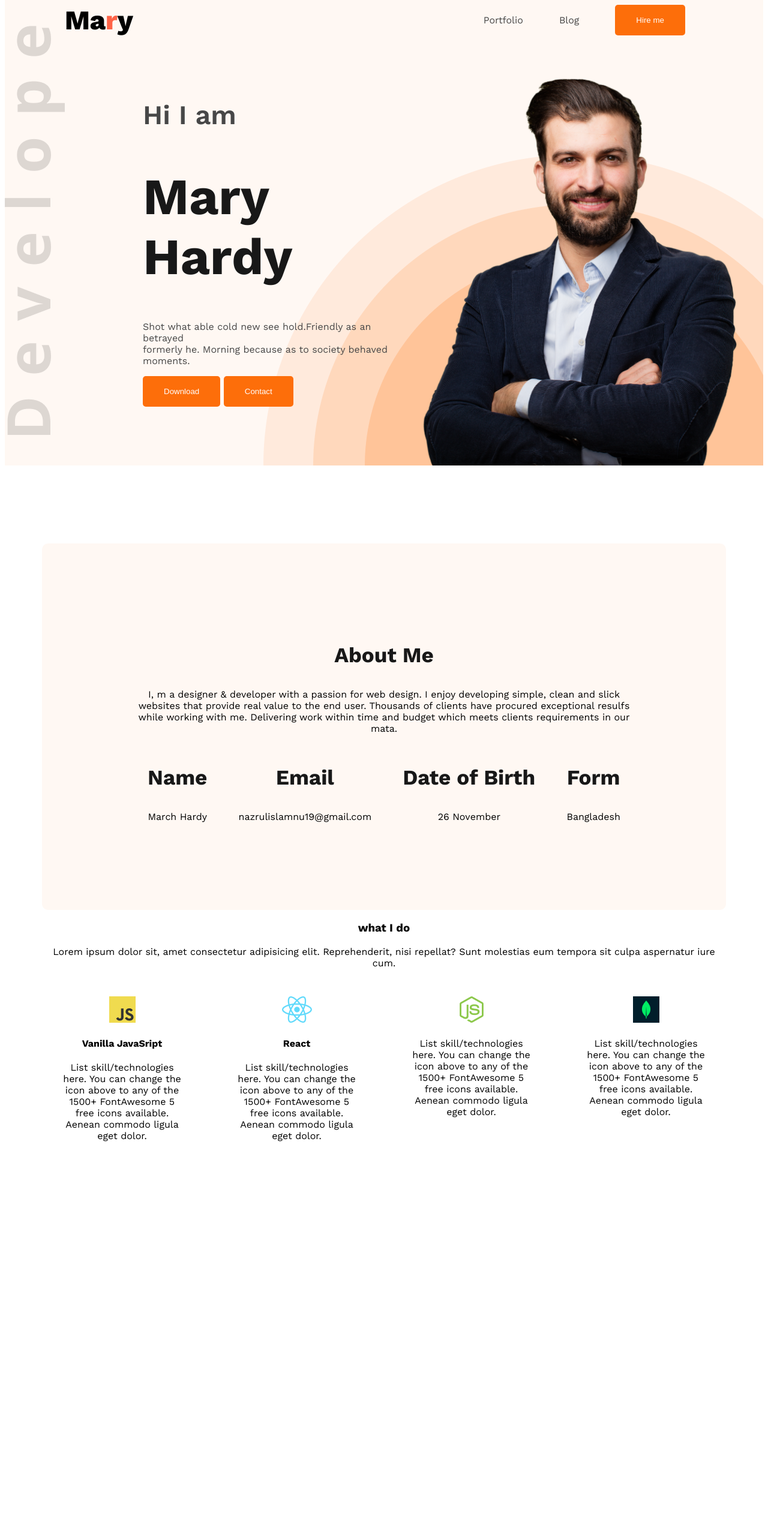
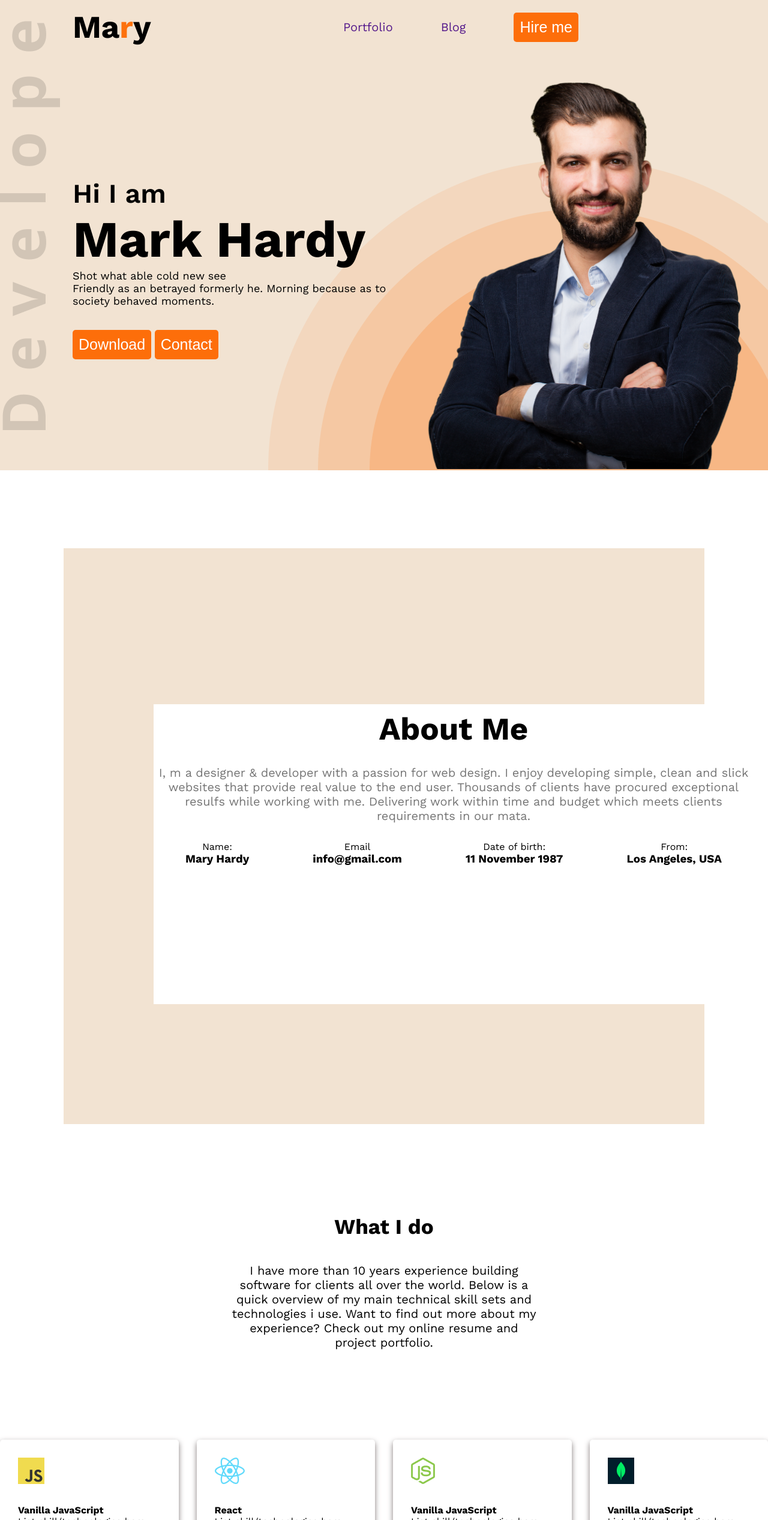
Before and after one commit to dev-nazrul/nazrul-new-project, a plain HTML site: page index.html in a window 1280 px wide. Shown: the part 46-2580 px from the top of the page at 60% size. Before the commit the page ends 2003 px from the top, so only its background shows below. Drawn offline with nearby package versions, Linux system fonts and the light colour scheme.

Commit message:
added content

```diff
--- a/index.html
+++ b/index.html
@@ -4,7 +4,7 @@
 <head>
     <meta charset="UTF-8">
     <meta name="viewport" content="width=device-width, initial-scale=1.0">
-    <title>Nazrul new project</title>
+    <title>Mary Hardy</title>
     <link rel="preconnect" href="https://fonts.googleapis.com">
     <link rel="preconnect" href="https://fonts.gstatic.com" crossorigin>
     <link
@@ -14,94 +14,180 @@
 </head>
 
 <body class="work-sans-normal">
-    <header class="header secondary-bg">
-        <nav>
-            <h3 class="nav-tittle">Ma<span class="mary">r</span>y</h3>
-            <ul>
-                <li><a class="dark-2" href="">Portfolio</a></li>
-                <li><a class="dark-2" href="">Blog</a></li>
-                <li><a href=""></a><button class="btn-primary">Hire me</button></li>
+    <header class="bg header">
+        <nav class="nav-tittle">
+            <div class="nav-nazrul">
+                <h3>Ma<span class="nav-color">r</span>y</h3>
+            </div>
+
+            <ul class="nave-sub-tittle">
+                <li><a href="">Portfolio</a></li>
+                <li><a href="">Blog</a></li>
+                <li><a href=""><button class="dark">Hire me</button></a></li>
             </ul>
         </nav>
         <div class="banner">
-            <div class="banner-tittle dark-2">
-                <h4 class="wellcome">Hi I am </h4>
-                <h1 class="main-name">Mary Hardy</h1>
-                <p>Shot what able cold new see hold.Friendly as an betrayed <br>formerly he. Morning because as to
-                    society
-                    behaved moments.</p>
-                <button class="btn-primary">Download</button>
-                <button class="btn-primary">Contact</button>
+            <div>
+                <h3 class="banner-tittle">Hi I am </h3>
+                <h1>Mark Hardy</h1>
+                <p class="banner-desription">Shot what able cold new see <br>Friendly as an betrayed formerly he.
+                    Morning because as to society behaved
+                    moments.</p><br><br>
+
+                <button class="dark">Download</button>
+                <button class="dark">Contact</button>
             </div>
+
             <img class="profile-pic" src="images/hardy.png" alt="">
+
         </div>
-    </header >
+    </header>
     <main>
-        <section class="about secondary-bg">
-            <h3 class="about-tittle">About Me</h3>
-            <p class="about-description">I, m a designer & developer with a passion for web design. I enjoy developing
-                simple, clean and slick
-                websites that provide real value to the end user. Thousands of clients have procured exceptional resulfs
-                while working with me. Delivering work within time and budget which meets clients requirements in our
-                mata.
+        <section class="parent bg">
+            <div class="sub-parent">
+                <div class="child-about">
+                    <h2>About Me</h2>
+                </div>
+                <div class="child-desription">
+                    <p>I, m a designer & developer with a passion for web design. I enjoy developing simple, clean and
+                        slick
+                        websites that provide real value to the end user. Thousands of clients have procured exceptional
+                        resulfs while working with me. Delivering work within time and budget which meets clients
+                        requirements in our mata.
                     </p>
-            <div class="about-items">
+                </div>
+                <div class="child-footer">
                     <div>
-                    <p class="about-tittle">Name</p>
-                    <p class="about-item">March Hardy</p>
+                        <p>Name:</p>
+                        <h3>Mary Hardy</h3>
                     </div>
                     <div>
-                    <p class="about-tittle">Email</p>
-                    <p class="about-item">nazrulislamnu19@gmail.com</p>
+                        <p>Email</p>
+                        <h3>info@gmail.com</h3>
                     </div>
                     <div>
-                    <p class="about-tittle">Date of Birth</p>
-                    <p class="about-item">26 November</p>
+                        <p>Date of birth:</p>
+                        <h3>11 November 1987</h3>
                     </div>
                     <div>
-                    <p class="about-tittle">Form</p>
-                    <p class="about-item">Bangladesh</p>
+                        <p>From:</p>
+                        <h3>Los Angeles, USA</h3>
+                    </div>
+
                 </div>
             </div>
 
         </section>
-        <section class="skills text-align">
-            <h3>what I do</h3>
-            <p class="section-description text-align">
-                Lorem ipsum dolor sit, amet consectetur adipisicing elit. Reprehenderit, nisi repellat? Sunt molestias
-                eum tempora sit culpa aspernatur iure cum.
+        <section>
+            <div class="do-parent text-align">
+                <h3 class="do-parent-tittle">What I do</h3>
+                <p class="do-parent-desription">I have more than 10 years experience building software for clients all
+                    over the world. Below is a
+                    quick overview of my main technical skill sets and technologies i use. Want to find out more about
+                    my experience? Check out my online resume and project portfolio.
                 </p>
-           <div class="skill-container">
-              <div class="skill">
+            </div>
+
+            <div class="do-child">
+                <div class="do-sub-child">
                     <img src="images/icons/js.png" alt="">
-                <h4>Vanilla JavaSript</h4>
-                <p class="skill-desription">List skill/technologies here. You can change the icon above to any of the
-                    1500+ FontAwesome 5 free icons available. Aenean commodo ligula eget dolor.</p>
+                    <h4>Vanilla JavaScript</h4>
+                    <p>List skill/technologies here. You can change the icon above to any of the 1500+ FontAwesome 5
+                        free icons available. Aenean commodo ligula eget dolor..</p>
                 </div>
-             <div class="skill">
+                <div class="do-sub-child">
                     <img src="images/icons/react.png" alt="">
                     <h4>React</h4>
-                <p class="skill-desription">List skill/technologies here. You can change the icon above to any of the
-                    1500+ FontAwesome 5 free icons available. Aenean commodo ligula eget dolor.</p>
+                    <p>List skill/technologies here. You can change the icon above to any of the 1500+ FontAwesome 5
+                        free icons available. Aenean commodo ligula eget dolor.</p>
                 </div>
-             <div class="skill">
+                <div class="do-sub-child">
                     <img src="images/icons/nodejs.png" alt="">
-                <h4></h4>
-                <p class="skill-desription">List skill/technologies here. You can change the icon above to any of the
-                    1500+ FontAwesome 5 free icons available. Aenean commodo ligula eget dolor.</p>
+                    <h4>Vanilla JavaScript</h4>
+                    <p>List skill/technologies here. You can change the icon above to any of the 1500+ FontAwesome 5
+                        free icons available. Aenean commodo ligula eget dolor.</p>
                 </div>
-             <div class="skill">
+                <div class="do-sub-child">
                     <img src="images/icons/mongo.png" alt="">
-                <h4></h4>
-                <p class="skill-desription">List skill/technologies here. You can change the icon above to any of the
-                    1500+ FontAwesome 5 free icons available. Aenean commodo ligula eget dolor.</p>
+                    <h4>Vanilla JavaScript</h4>
+                    <p>List skill/technologies here. You can change the icon above to any of the 1500+ FontAwesome 5
+                        free icons available. Aenean commodo ligula eget dolor.</p>
                 </div>
 
             </div>
+
+        </section>
+        <section>
+            <div class="summary-parent">
+                <h2>A summary of My Resume</h2>
+            </div>
+            <div class="summary-child">
+                <div>
+                    <h3 class="summary-tittle">My Education</h3>
+                    <h4>Master in Computer Engineering</h4>
+                    <p>Harvard University / 2015 - 2017</p>
+                    <p>List skill/technologies here. You can change the icon above
+                        to any of the 1500+ <br>FontAwesome 5 free icons
+                        Aenean commodo ligula eget dolor.
+                    </p>
+                    <h4>Master in Computer Engineering</h4>
+                    <p>Harvard University / 2015 - 2017</p>
+                    <p>List skill/technologies here. You can change the icon above
+                        to any of the 1500+ <br>FontAwesome 5 free icons <br>
+                        Aenean commodo ligula eget dolor.
+                    </p>
+                    <h4>Master in Computer Engineering</h4>
+                    <p>Harvard University / 2015 - 2017</p>
+                    <p>List skill/technologies here. You can change the icon above
+                        to any of the 1500+ <br>FontAwesome 5 free icons <br>
+                        Aenean commodo ligula eget dolor.
+                    </p>
+                </div>
+                <div>
+                    <div>
+                        <h3 class="summary-tittle">My Experience</h3>
+                        <h4>Sr. Font End Developer</h4>
+                        <p>Apple Inc / 2020 - Current</p>
+                        <p>List skill/technologies here. You can change the icon above
+                            to any of the 1500+<br> FontAwesome 5 free icons <br>
+                            Aenean commodo ligula eget dolor.
+                        </p>
+                        <h4>Sr. Font End Developer</h4>
+                        <p>Apple Inc / 2020 - Current</p>
+                        <p>List skill/technologies here. You can change the icon above
+                            to any of the 1500+<br> FontAwesome 5 free icons <br>
+                            Aenean commodo ligula eget dolor.
+                        </p>
+                        <h4>Sr. Font End Developer</h4>
+                        <p>Apple Inc / 2020 - Current</p>
+                        <p>List skill/technologies here. You can change the icon above
+                            to any of the 1500+ <br>FontAwesome 5 free icons <br>
+                            Aenean commodo ligula eget dolor.
+                        </p>
+                    </div>
+                    <button class="finish-child">Download</button>
+                </div>
         </section>
     </main>
-    <footer>
-
+    <footer class=" bg">
+        <div class="let-parent">
+            <div>
+            <h2>Lets Connect</h2><br><br>
+            <p>Please fill out the form on this section to contact with me or call between 9:00 A.M and 8.00 P.M ET,
+                Monday through Friday.</p><br><br>
+                <img src="images/icons/facebook.png" alt="">
+                <img src="images/icons/insta.png" alt="">
+                <img src="images/icons/twitter.png" alt="">
+         </div>
+         <div>
+            <h2>Lets Mesage</h2>
+            <form action="">
+                <input type="text" placeholder="Your Name">
+                <input type="email" name="" id="" placeholder="Your Email">
+                <textarea name="" id="" cols="30" rows="10" placeholder="Mesage"></textarea>
+            </form>
+         </div>
+         </div>
     </footer>
 </body>
 
--- a/style.css
+++ b/style.css
@@ -1,116 +1,204 @@
 
+*{
+    margin: 0px;
+    padding: 0px;
+}
+.work-sans-normal{
+  font-family: "Work Sans", sans-serif;
+  font-optical-sizing: auto;
 
+}
+/*Navigetion*/
+.bg {
+    background-color: #f2e3d2;
+    width: 100%;
+    height: 830px;
+}
+.dark{
+    color: white;
+    font-weight: 500;
+    font-size: 25px;
+    border-radius: 5px;
+    border: none;
+    padding: 10px;
+    background-color: #FD6E0A;
+}
+.nav-color{
+    color:hsl(25, 98%, 52%); ;
+}
+.common-color{
+    color:white;
+    background-color: hsl(25, 98%, 52%);}
 
-nav{
+.nav-nazrul{
+    font-weight: bold;
+    font-size: 45px;
+}
+.nav-tittle {
     display: flex;
     align-items: center;
     justify-content: space-between;
-    margin: 0px 100px;
+    margin-left: 121px;
+    margin-right: 316px;
+    padding-top: 60px;
 }
-.header{
-    background-image: url(images/developer.png),url(images/header_bg.png);
-    background-repeat: no-repeat;
-    background-position: top left ,bottom right;
+.nave-sub-tittle{
+    display: flex;
+    gap: 80px;
+    list-style: none;
+    align-items: center;
 }
-.dark-2{
-    color: #474747;
+.nave-sub-tittle li a{
+    text-decoration: none;
+    font-size: 20px;
+
 }
-.main-name{
+/*Banner*/
+.banner{
+    margin-left: 121px;
+    margin-top: 180px;
+    display: flex;
+    justify-content: space-between;
+    margin: 35px 35px 0 121px;
+
+
+}
+.banner-tittle{
+    font-weight: 600;
+    font-size: 45px;
+    margin-top: 185px;
+}
+h1 {
     font-weight: bold;
     font-size: 85px;
-    color: #181818;
 }
-.banner{
-    display: flex;
-    justify-content: space-between;
-    margin: 0 35px 0 230px;
-}
-.banner-tittle{
-    max-width: 580px;
+.banner-desription{
+    font-size: 18px;
 }
 .profile-pic{
     width: 580px;
+    margin-bottom: 100px;
 }
-.wellcome{
-    font-weight: 600;
-    font-size: 45px;
+.header{
+    background-image: url(images/developer.png), url(images/header_bg.png);
+    background-repeat: no-repeat;
+    background-position:top left, bottom right;
+
+}/*about*/
+.parent{
+    width: 60%;
+    height: 700px;
+    margin: 130px auto;
+    padding: 130px 150px;
 }
-.btn-primary{
-    font-size: bold;
-    color: white;
-    background-color: #FD6E0A;
-    padding: 18px 35px;
-    border-radius: 05px;
-    border: none;
+.sub-parent{
+    background-color: white;
+    width: 1000px;
+    height: 500px;
+    text-align: center;
+    margin: 130px auto;
+
 }
-nav ul li a{
-    text-decoration: none;
+.child-about{
+    font-weight: bold;
+    font-size: 35px;
+    text-align: center;
+    padding-top: 10px;
 }
-nav ul li{
-    list-style: none;
-    margin: 30px;
+.child-desription {
+    color: #757575;
+    font-size: 20px;
+    text-align: center;
+    margin-top: 30px;
+    padding: 0px 05px;
+
 }
-nav ul{
+.child-footer {
     display: flex;
-    align-items: center;
+    justify-content: space-around;
+    margin-top: 30px;
 }
-
-.work-sans-normal {
-  font-family: "Work Sans", sans-serif;
-  font-optical-sizing: auto;
-  font-style: normal;
+/*to do*/
+.do-parent{
+    margin: 150px 345px;
 }
-.mary{
-    color: tomato;
-}
-.nav-tittle{
-    font-weight: 800;
-    font-size: 45px;
-}
-/*about Style*/
-.about {
-    border-radius: 10px;
-    padding: 130px 150px;
-    margin-top: 130px;
+.do-parent-tittle{
+    font-weight: bold;
+    font-size: 35px;
     text-align: center;
 }
-
-.about-tittle{
-    font-weight: bold;
-    font-size: 35px;
-    color: #181818;
+.do-parent-desription{
+    font-size: 20px;
+    text-align: center;
+    margin: 40px;
 
 }
-main{
-    max-width: 1140px;
-    margin: 0 auto;
-
-}
-.about-desription{
-    font-size: 20px;
-    color: #757575;
-
-}
-.secondary-bg{
-    background-color: #FFF8F3;
+.do-child {
+   display: flex;
+   gap: 30px;
+   justify-content: center;
 
 
 }
-.about-items{
+.do-sub-child {
+    border-radius: 05px;
+    box-shadow: 0px 4px 10px #837b7b;
+    padding: 30px;
+    height: 377px;
+    width: 267px;
+    margin-bottom: 20px;
+}
+.text-align{
+    text-align: center;
+}
+/*Summary*/
+.summary-parent{
+    font-weight: bold;
+    font-size: 35px;
+    text-align: center;
+    margin: 130px;
+}
+.summary-child{
     display: flex;
-    justify-content: space-around;
+    justify-content: center;
+    gap: 70px;
+    margin-bottom: 20px;
+}
+.summary-tittle{
+    font-weight: bold;
+    font-size: 30px;
+}
+h4{
+    margin-top: 30px;
+}
+.finish-child{
+    color: white;
+    font-weight: 500;
+    font-size: 25px;
+    border-radius: 5px;
+    border: none;
+    padding: 10px;
+    background-color: #FD6E0A;
+    margin-top: 50px
 
 }
-.skill-container {
+.let-parent{
+    margin: 50px;
+    padding: 30px;
     display: flex;
-    gap: 24px;
+    gap: 50px;
 }
-.text-align {
-    text-align: center;
+.let-parent h2{
+    font-weight: bold;
+    font-size: 35px;
 }
-.skill {
-    padding: 30px;
-    box-shadow: 0px 6px 50px 0px rgb(0,0,0,0,06);
-    border-radius: 05px;
-
+footer input[type="text"], footer input[type="email"], footer textarea{
+    display: block;
+    height: 64px;
+    width: 100%;
+    padding: 10px 20px;
+    background-color: white;
+    border-radius: 5px;
+    border: none;
+    margin-bottom: 24px;
 }
```
Lines whose indentation alone changed are shown as unchanged.
